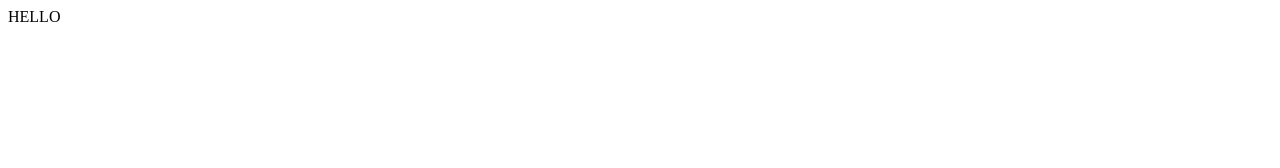
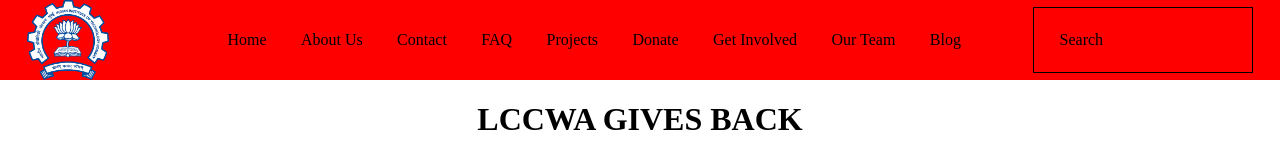
Before and after one commit to HoggyHog/LCCWA_Website, a plain HTML site: page index.html in a window 1280 px wide. Drawn offline with Linux system fonts and the light colour scheme.

Commit message:
real initial

```diff
--- a/index.html
+++ b/index.html
@@ -5,8 +5,30 @@
     <meta http-equiv="X-UA-Compatible" content="IE=edge">
     <meta name="viewport" content="width=device-width, initial-scale=1.0">
     <title>Document</title>
+    <link rel="stylesheet" href="styles.css">
 </head>
 <body>
-    HELLO
+    <navbar class="navbar">
+        <div class="logo-container">
+            <img class="logo" src="logo.png">
+        </div>
+        <div class="links">
+            <div>Home</div>
+            <div>About Us</div>
+            <div>Contact</div>
+            <div>FAQ</div>
+            <div>Projects</div>
+            <div>Donate</div>
+            <div>Get Involved</div>
+            <div>Our Team</div>
+            <div>Blog</div>
+        </div>
+        <div class="search">
+            Search
+        </div>
+    </navbar>
+    <div class="body-1">
+        <h1>LCCWA GIVES BACK</h1>
+    </div>
 </body>
 </html>
--- /dev/null
+++ b/styles.css
@@ -0,0 +1,68 @@
+body{
+    margin:0;
+    padding: 0;
+}
+
+.navbar{
+    height:10vh;
+    width:100vw;
+    background-color: red;
+
+    display: flex;
+    align-items: center;
+    justify-content: space-around;
+}
+
+.logo-container{
+    height:10vh;
+    width:10vw;
+}
+
+.logo{
+    height:100%;
+
+}
+
+.links{
+    width:60vw;
+    display: inline-flex;
+    justify-content: space-around;
+    align-items: center;
+    flex-wrap: wrap;
+}
+
+.search{
+    border:1px solid black;
+    width:15vw;
+    height:8vh;
+    display: flex;
+    align-items: center;
+    padding-left: 2vw;
+
+}
+
+.body-1{
+
+    position: relative;
+    height:80vh;
+    width:100vw;
+
+
+}
+
+.body-1::before{
+    position: absolute;
+    content: "";
+    background-image: url('bg1.jpeg');
+    background-position: center;
+    background-repeat: no-repeat;
+    background-size:100% 100%;
+    opacity:0.6;
+}
+
+h1 {
+    position: relative;
+    color:black;
+
+    text-align: center;
+  }
```
Also changed, not shown: bg1.jpeg (added), logo.png (added).
